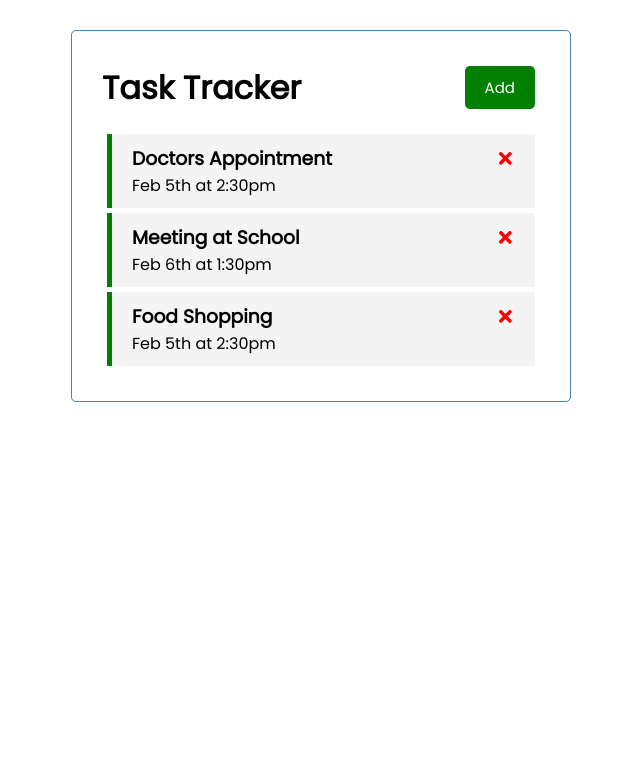
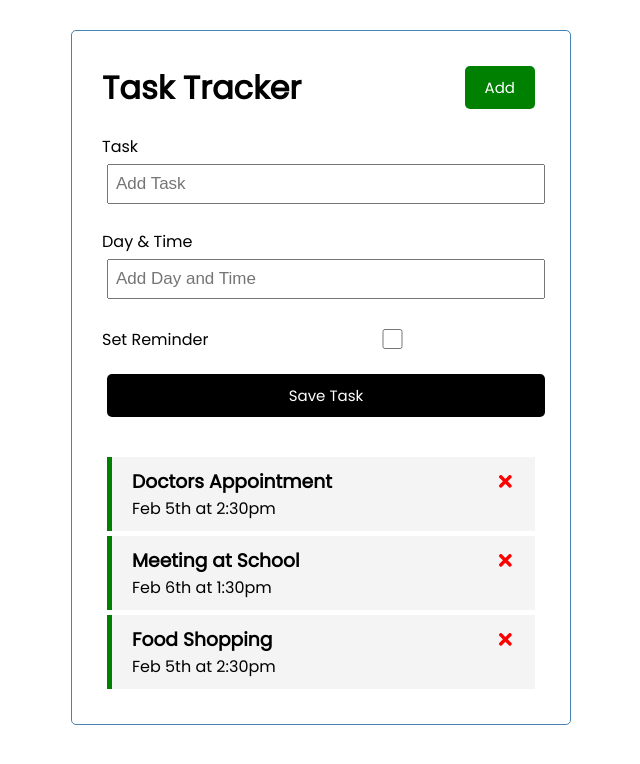
Before and after one commit to derickmoncado/react-task-tracker, a React (Create React App) app: page / in a window 1280 px wide. Shown: the top 764 px of the page, without its empty margins (319-959 px from the left). Built offline with nearby package versions, Linux system fonts and the light colour scheme.

Commit message:
Added task form component

```diff
--- a/src/App.js
+++ b/src/App.js
@@ -1,6 +1,7 @@
+import { useState } from 'react';
 import Header from './components/Header';
 import Tasks from './components/Tasks';
-import { useState } from 'react';
+import AddTask from './components/AddTask';
 
 function App() {
   const [tasks, setTasks] = useState([
@@ -31,12 +32,16 @@
 
   // Toggle reminder
   const toggleReminder = (id) => {
-    setTasks(tasks.map((task) => task.id === id ? { ...task, reminder: !task.reminder } : task))
+    setTasks(tasks.map((task) =>
+      task.id === id ?
+      { ...task, reminder: !task.reminder } :
+      task));
   }
 
   return (
     <div className="container">
       <Header />
+      <AddTask />
       {tasks.length > 0 ?
         <Tasks tasks={tasks} onDelete={deleteTask} onToggle={toggleReminder} />
         : 'No tasks to show'
--- /dev/null
+++ b/src/components/AddTask.js
@@ -0,0 +1,30 @@
+import React from 'react';
+import { useState } from 'react';
+
+const AddTask = () => {
+  const [text, setText] = useState('');
+  const [dat, setDay] = useState('');
+  const [reminder, setReminder] = useState(false);
+
+
+  return (
+    <form className='add-form'>
+      <div className='form-control'>
+        <label>Task</label>
+        <input type='text' placeholder='Add Task' />
+      </div>
+      <div className='form-control'>
+        <label>Day & Time</label>
+        <input type='text' placeholder='Add Day and Time' />
+      </div>
+      <div className='form-control form-control-check'>
+        <label>Set Reminder</label>
+        <input type='checkbox' />
+      </div>
+
+      <input className='btn btn-block' type='submit' value='Save Task' />
+    </form>
+  )
+}
+
+export default AddTask;
```
Also changed, not shown: 1 other file (tests, documents, lock files or other folders).
